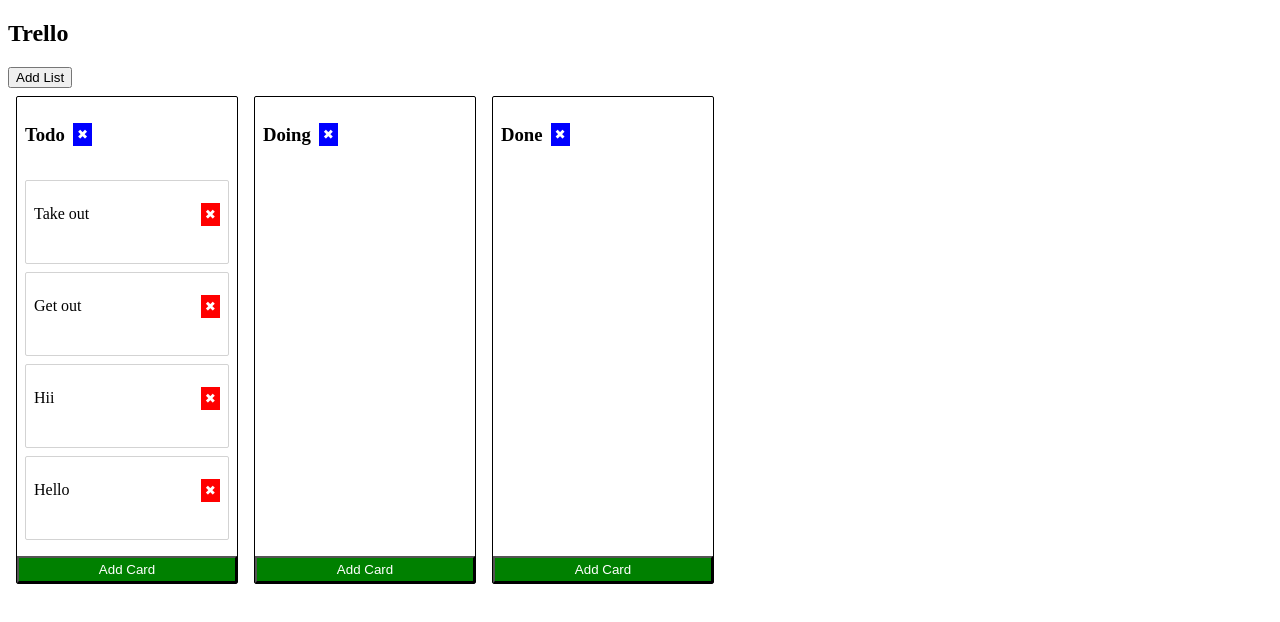
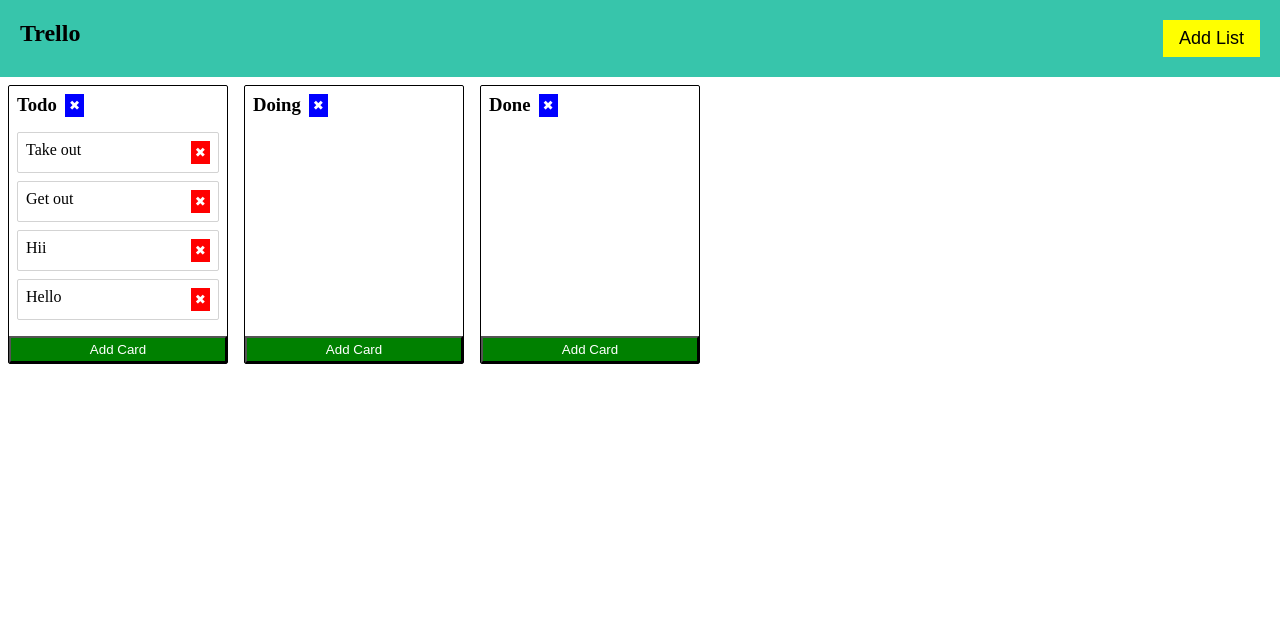
Before and after one commit to Rizzwaan/trello-dnd, a React (Create React App) app: page / in a window 1280 px wide. Shown: the top 622 px of the page. Built offline with nearby package versions, Linux system fonts and the light colour scheme.

Commit message:
Fixes the css

```diff
--- a/src/Trello.js
+++ b/src/Trello.js
@@ -7,6 +7,33 @@
 const Container = styled.div`
   display: flex;
 `;
+const Nav = styled.nav`
+  display: flex;
+  justify-content: space-between;
+  background-color: #37c5ab;
+  padding: 20px;
+`;
+
+const AddListContainer = styled.div`
+  align-self: center;
+  padding-left: 30px;
+  display: flex;
+  gap: 20px;
+`;
+
+const AddListButton = styled.button`
+  padding: 8px 16px 8px 16px;
+  border: none;
+  font-size: 18px;
+  background-color: yellow;
+  cursor: pointer;
+  :hover {
+    background-color: #fd9a00;
+    color: white;
+  }
+`;
+
+const AddTodoInput = styled.input``;
 
 const Trello = () => {
   const intialState = JSON.parse(localStorage.getItem("board")) || initialData;
@@ -153,23 +180,26 @@
 
   return (
     <div>
-      <nav>
+      <Nav>
         <h1 className="nav-title">Trello</h1>
-        <button className="add-list-btn" onClick={() => setToggleInput(true)}>
-          Add List
-        </button>
-        {toggleInput ? (
-          <div>
-            <input
+        <AddListContainer>
+          <AddListButton
+            className="add-list-btn"
+            onClick={() => setToggleInput(!toggleInput)}
+          >
+            {toggleInput ? "Cancel" : "Add List"}
+          </AddListButton>
+          {toggleInput ? (
+            <AddTodoInput
               autoFocus
               type="text"
               onChange={(e) => setListName(e.target.value)}
               value={listName}
               onKeyPress={handleKeyPress}
             />
-          </div>
-        ) : null}
-      </nav>
+          ) : null}
+        </AddListContainer>
+      </Nav>
       <DragDropContext onDragEnd={onDragEnd}>
         <Container>
           {board.listOrder.map((listId) => {
--- a/src/styles.css
+++ b/src/styles.css
@@ -1,3 +1,5 @@
-.app {
+* {
   box-sizing: border-box;
+  margin: 0;
+  padding: 0;
 }
```
